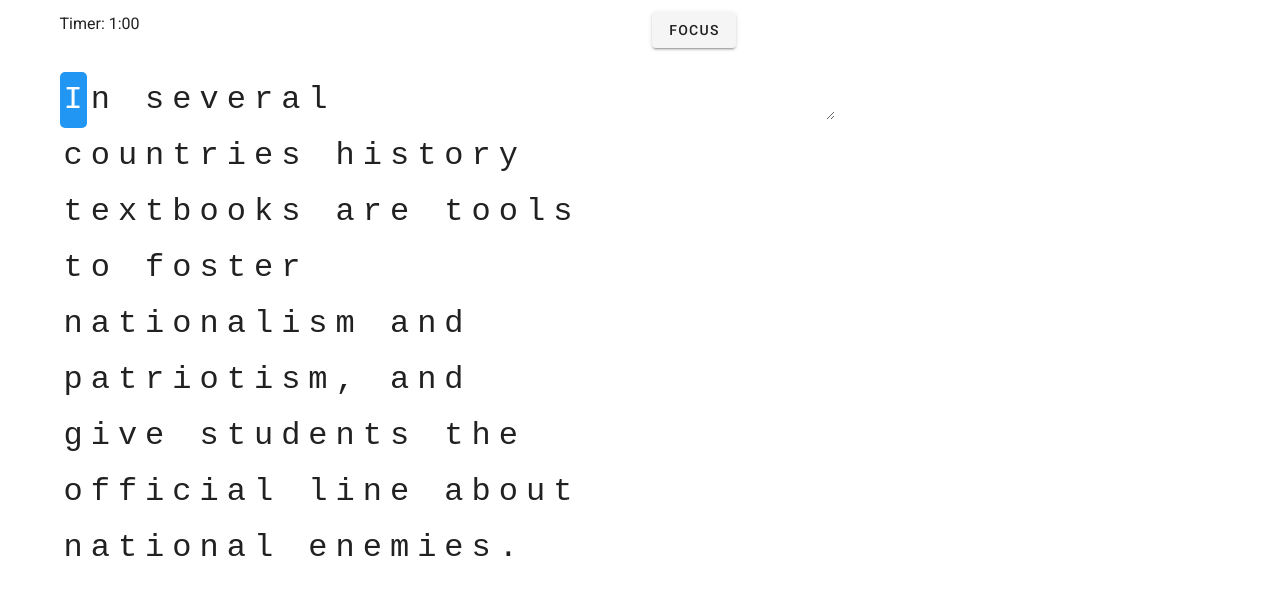
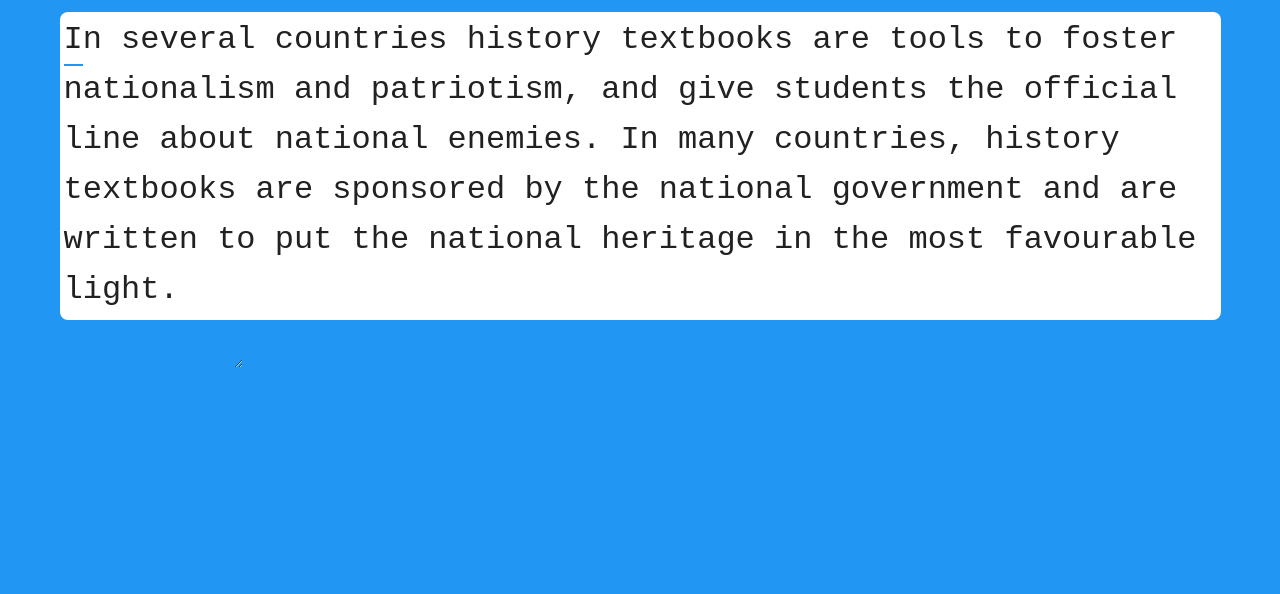
Before and after one commit to zachlearnscode/typing-test, a Vue app: page / in a window 1280 px wide. Shown: the top 594 px of the page. Built offline with nearby package versions, Linux system fonts and the light colour scheme.

Commit message:
Adding styling

```diff
--- a/src/App.vue
+++ b/src/App.vue
@@ -1,42 +1,36 @@
 <template>
   <v-app>
-    <v-main>
+    <!-- <app-bar :breakpoint="breakpoint"></app-bar> -->
+    <v-main class="blue">
       <v-container>
-        <v-row>
-          <v-col> Timer: {{ timer | formatSecs }} </v-col>
-          <v-col>
-            <div>
-              <!-- <span>WPM: {{ wordsPerMinute() }}</span> -->
-              <v-btn @click="$refs.textarea.focus()"><div>Focus</div></v-btn>
-            </div>
-          </v-col>
-        </v-row>
-        <v-row>
-          <v-col>
         <prompt
           :prompt="prompt"
           :textInput="textInput"
-              :textInputIndex="textInputIndex"
           :disabled="disabled"
+          elevation="1"
         ></prompt>
-          </v-col>
-          <v-col>
-            <text-input :value="textInput" :prompt="prompt" :disabled="disabled" @input="textInput = $event" ref="textInput"></text-input>
-          </v-col>
-        </v-row>
+
+        <text-input
+          :value="textInput"
+          :prompt="prompt"
+          :disabled="disabled"
+          @input="textInput = $event"
+          ref="textInput"
+        ></text-input>
       </v-container>
     </v-main>
   </v-app>
 </template>
 
 <script>
-import Prompt from './components/Prompt.vue';
-import TextInput from './components/TextInput.vue';
+//import AppBar from "./components/AppBar.vue";
+import Prompt from "./components/Prompt.vue";
+import TextInput from "./components/TextInput.vue";
 
 export default {
   name: "App",
 
-  components: {Prompt, TextInput},
+  components: { Prompt, TextInput },
 
   data: () => ({
     prompt:
@@ -54,17 +48,21 @@ export default {
       let last = this.textInput.length - 1,
         secondToLast = this.textInput.length - 2;
 
-      return this.textInput[last] !== this.prompt[last] &&
+      return (
+        this.textInput[last] !== this.prompt[last] &&
         this.textInput[secondToLast] !== this.prompt[secondToLast]
-    }
+      );
+    },
+    breakpoint() {
+      return this.$vuetify.breakpoint.name;
+    },
   },
 
   methods: {
     checkForConsecutiveErrors() {
       if (this.consecutiveErrors) {
         this.disabled = true;
-        this.textInput = this.textInput
-          .slice(0, this.textInput.length - 1);
+        this.textInput = this.textInput.slice(0, this.textInput.length - 1);
 
         return this.reenable();
       }
@@ -72,8 +70,8 @@ export default {
     reenable() {
       setTimeout(() => {
         this.disabled = false;
-        this.$nextTick(() => this.$refs.textInput.$el.focus())
-      }, 250)
+        this.$nextTick(() => this.$refs.textInput.$el.focus());
+      }, 250);
     },
     startTimer() {
       this.timerInterval = setInterval(() => {
@@ -108,7 +106,7 @@ export default {
   },
 
   watch: {
-    textInput: ["checkForConsecutiveErrors", "calculateOffset"],
+    textInput: "checkForConsecutiveErrors",
 
     timer: function () {
       if (this.timer == 0) {
@@ -120,5 +118,4 @@ export default {
 </script>
 
 <style>
-
 </style>
--- /dev/null
+++ b/src/components/AppBar.vue
@@ -0,0 +1,42 @@
+<template>
+  <v-app-bar app color="blue" dark>
+    <v-app-bar-title class="d-flex align-center"
+      ><v-icon large class="mr-2">mdi-alpha-t-box</v-icon>Type Test</v-app-bar-title
+    >
+  </v-app-bar>
+</template>
+
+<script>
+export default {
+  props: ["breakpoint"],
+
+  computed: {
+    prominent() {
+      let result;
+
+      switch (this.breakpoint) {
+        case "xs":
+          result = false;
+          break;
+        case "sm":
+          result = false;
+          break;
+        case "md":
+          result = true;
+          break;
+        case "lg":
+          result = true;
+          break;
+        case "xl":
+          result = true;
+          break;
+      }
+
+      return result;
+    },
+  },
+};
+</script>
+
+<style>
+</style>
--- a/src/components/Character.vue
+++ b/src/components/Character.vue
@@ -1,12 +1,14 @@
 <template>
   <span
     :class="{
-      blue: isBlue,
+      cursor: isCurrent,
+      animate__flash: isCurrent,
       gray: isGray,
       error: isError,
       animate__headShake: isError,
     }"
-    class="pa-1 animate__animated animate_faster"
+    class="animate__animated"
+    :style="{fontSize: fontSize}"
     >{{ character }}</span
   >
 </template>
@@ -27,7 +29,7 @@ export default {
     textInputIndex() {
       return this.textInput.length;
     },
-    isBlue() {
+    isCurrent() {
       return this.indexWithinPrompt == this.textInputIndex;
     },
     isGray() {
@@ -49,6 +51,29 @@ export default {
         );
       }
     },
+    fontSize() {
+      let result;
+
+      switch (this.$vuetify.breakpoint.name) {
+        case "xs":
+          result = '1.5rem';
+          break;
+        case "sm":
+          result = '2rem';
+          break;
+        case "md":
+          result = '2rem';
+          break;
+        case "lg":
+          result = '2rem';
+          break;
+        case "xl":
+          result = '2rem';
+          break;
+      }
+
+      return result;
+    }
   },
 };
 </script>
@@ -56,21 +81,20 @@ export default {
 <style scoped>
 span {
   font-family: "Courier New", Courier, monospace;
-  font-size: 2rem;
   white-space: pre;
+  border-bottom: 2px solid transparent;
 }
-.blue {
-  background-color: blue;
+.cursor {
+  border-bottom: 2px solid #2196F3;
+
+}
+.animate__animated.animate__flash {
+  animation-iteration-count: infinite;
+}
+.error {
+  background-color: #F44336;
   color: white;
   border-radius: 5px;
-  padding: 1px;
-  transition: all 0.1s ease;
-}
-.error {
-  background-color: red;
-  color: white;
-  border-radius: 5px;
-  padding: 1px;
 }
 .gray {
   color: lightgray;
--- a/src/components/Prompt.vue
+++ b/src/components/Prompt.vue
@@ -1,6 +1,7 @@
 <template>
-  <v-container style="height: 500px; overflow: hidden">
+  <v-container class="white rounded-lg" style="overflow: hidden">
     <v-row
+      class="pa-1"
       style="position: relative; transition: all 250ms ease;"
       :style="{ bottom: offset }"
     >
@@ -10,7 +11,6 @@
         :word="word"
         :numCharsToWord="numCharsToWord(i)"
         :textInput="textInput"
-        :textInputIndex="textInputIndex"
         :disabled="disabled"
       >
       </word>
@@ -51,13 +51,15 @@ export default {
 
   methods: {
     numCharsToWord(idx) {
-      return this.words.slice(0, idx).reduce((a, b) => a + b.length, 0);
+      return this.words
+      .slice(0, idx)
+      .reduce((a, b) => a + b.length, 0);
     },
   },
 
   watch: {
     textInput: function () {
-      return (this.offset = document.querySelector(".blue").offsetTop + "px");
+      return this.offset = document.querySelector(".cursor").offsetTop + "px";
     },
   },
 };
--- a/src/components/Word.vue
+++ b/src/components/Word.vue
@@ -7,7 +7,6 @@
       :characterIndex="i"
       :numCharsToWord="numCharsToWord"
       :textInput="textInput"
-      :textInputIndex="textInputIndex"
       :disabled="disabled"
     ></character>
   </v-col>
```
Lines whose indentation alone changed are shown as unchanged.
